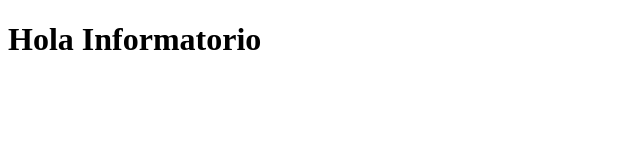
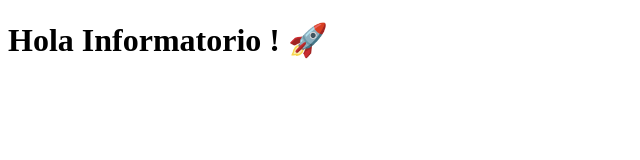
Before and after one commit to enzoauro/ejemplo, a plain HTML site: page app/index.html in a window 1280 px wide. Shown: the whole page, without its empty margins (0-640 px from the left). Drawn offline with Linux system fonts and the light colour scheme.

Commit message:
Tercer commit

```diff
--- a/app/index.html
+++ b/app/index.html
@@ -6,6 +6,6 @@
     <title>Primer despliege</title>
 </head>
 <body>
-    <h1>Hola Informatorio</h1>
+    <h1>Hola Informatorio ! 🚀</h1>
 </body>
 </html>
```
